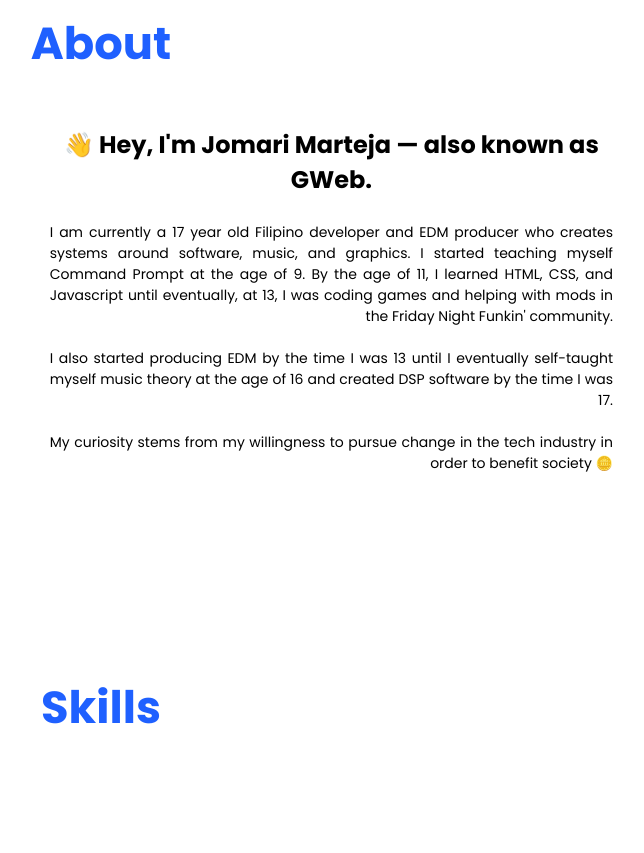
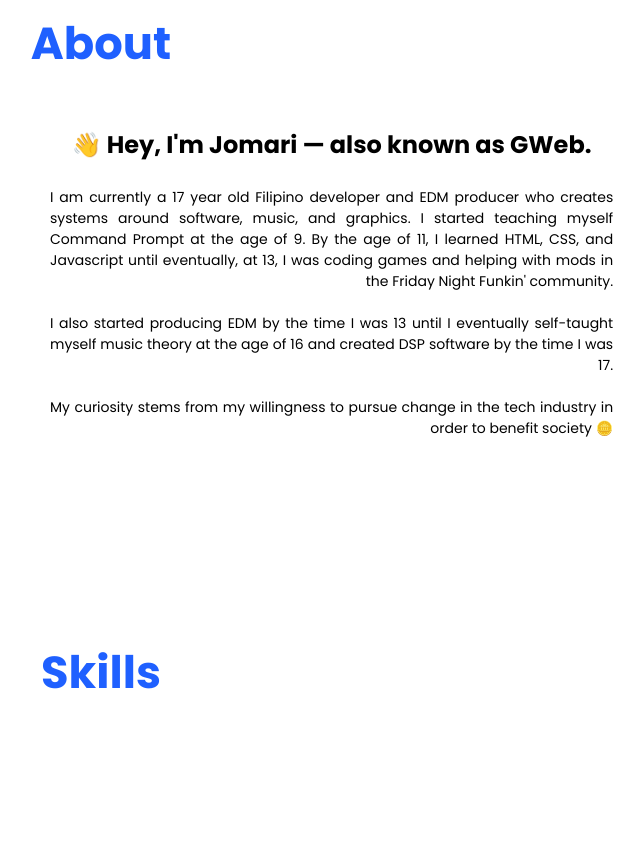
Before and after one commit to jomarimarteja/jomarimarteja.github.io, a plain HTML site: page index.html in a window 1280 px wide. Shown: the part 840-1693 px from the top of the page, without its empty margins (539-1183 px from the left). Drawn offline with Linux system fonts and the light colour scheme.

Commit message:
Update index.html

```diff
--- a/index.html
+++ b/index.html
@@ -78,7 +78,7 @@
             <br>
             <div data-aos-duration="600" data-aos="zoom-out-left" class="right-text">
                 <h1>
-                    👋 Hey, I'm Jomari Marteja — also known as GWeb.
+                    👋 Hey, I'm Jomari — also known as GWeb.
                 </h1>
                 <br>
                 <p class="small-text justify-right">
```
